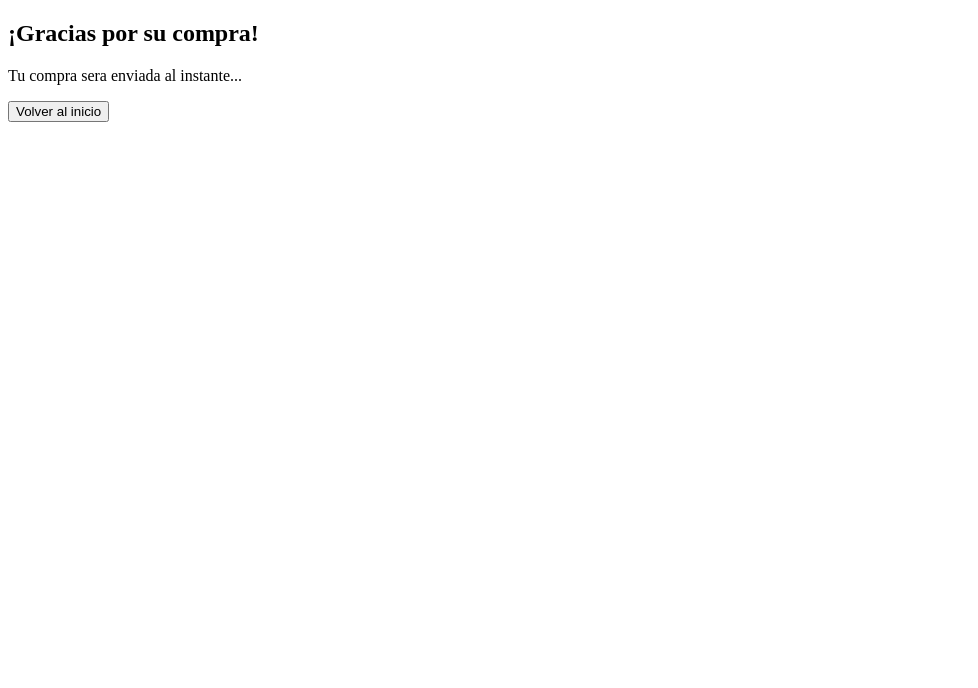
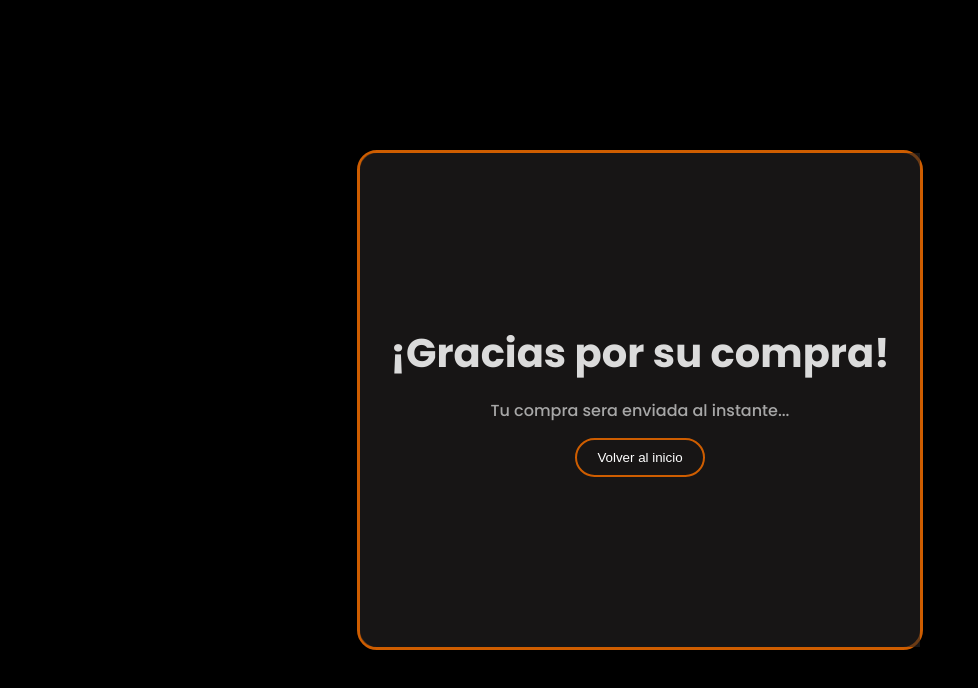
Before and after one commit to Gabrieldp26/Brawls_Food, a plain HTML site: page HTML/tank.html in a window 1280 px wide. Shown: the whole page, without its empty margins (0-978 px from the left). Drawn offline with Linux system fonts and the light colour scheme; files that its build step writes are made by us from their sources; the site is published under a folder, as on GitHub Pages, so addresses that start at the root find nothing.

Commit message:
Update tank.html

```diff
--- a/HTML/tank.html
+++ b/HTML/tank.html
@@ -6,7 +6,7 @@
     <link rel="preconnect" href="https://fonts.googleapis.com">
     <link rel="preconnect" href="https://fonts.gstatic.com" crossorigin>
     <link href="https://fonts.googleapis.com/css2?family=Poppins:wght@300;400;500;600;700&display=swap" rel="stylesheet">
-    <link rel="stylesheet" href="/CSS/tank.css">
+    <link rel="stylesheet" href="./CSS/tank.css">
     <title>Gracias por su compra</title>
 
 </head>
@@ -16,7 +16,7 @@
            <div class="container-childs">
               <h2>¡Gracias por su compra!</h2>
               <p>Tu compra sera enviada al instante...</p>
-              <a href="index.html"><input type="button" value="Volver al inicio"> </a>
+              <a href="./HTML/index.html"><input type="button" value="Volver al inicio"> </a>
             </div>
           </div>
         </div>
```
